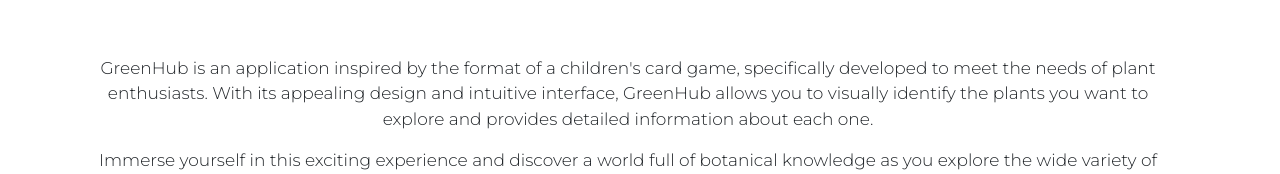
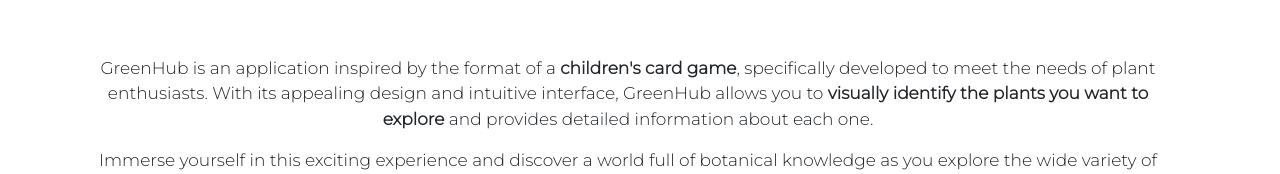
Before and after one commit to alopezbelles/botanical-web, a React (Create React App) app: page / in a window 1280 px wide. Shown: the part 887-1061 px from the top of the page. Built offline with nearby package versions, Linux system fonts and the light colour scheme.

Commit message:
last changes

```diff
--- a/src/Components/Header/Header.css
+++ b/src/Components/Header/Header.css
@@ -4,8 +4,11 @@
     /* box-shadow: rgba(0, 0, 0, 0.15) 0px 5px 15px; */
     font-family: 'Roboto', sans-serif;
     /* border: solid black 1px; */
+    color: rgb(131, 152, 129);
 
   }
+
+
 
   .navbarDesign .nav-link:hover {
     color: white;
--- a/src/Containers/Home/Home.jsx
+++ b/src/Containers/Home/Home.jsx
@@ -33,7 +33,7 @@
           </Col>
         </Row>
         <Row className="descriptionPharagraph">
-          <p className="description">GreenHub is an application inspired by the format of a children's card game, specifically developed to meet the needs of plant enthusiasts. With its appealing design and intuitive interface, GreenHub allows you to visually identify the plants you want to explore and provides detailed information about each one. </p>
+          <p className="description">GreenHub is an application inspired by the format of a <b>children's card game</b>, specifically developed to meet the needs of plant enthusiasts. With its appealing design and intuitive interface, GreenHub allows you to <b>visually identify the plants you want to explore</b> and provides detailed information about each one. </p>
           <p className="description">Immerse yourself in this exciting experience and discover a world full of botanical knowledge as you explore the wide variety of plants available on GreenHub. Learn, enjoy, and delve into the fascinating universe of plants with GreenHub! 🌿</p>
         </Row>
         <div id="cardId" className="cardContainer">
```
Also changed, not shown: src/Components/Header/Header.jsx (+1 -1 lines).
